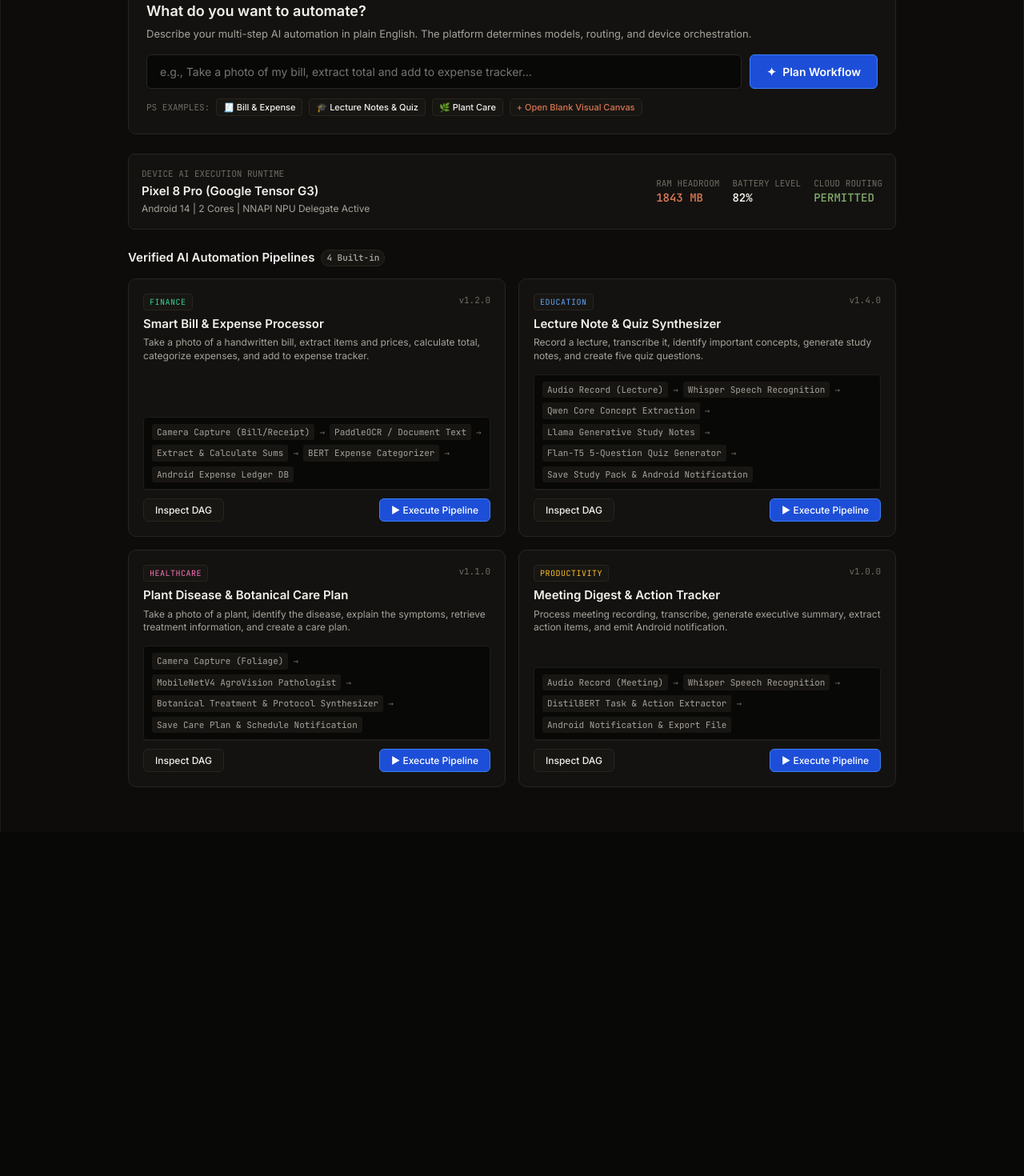
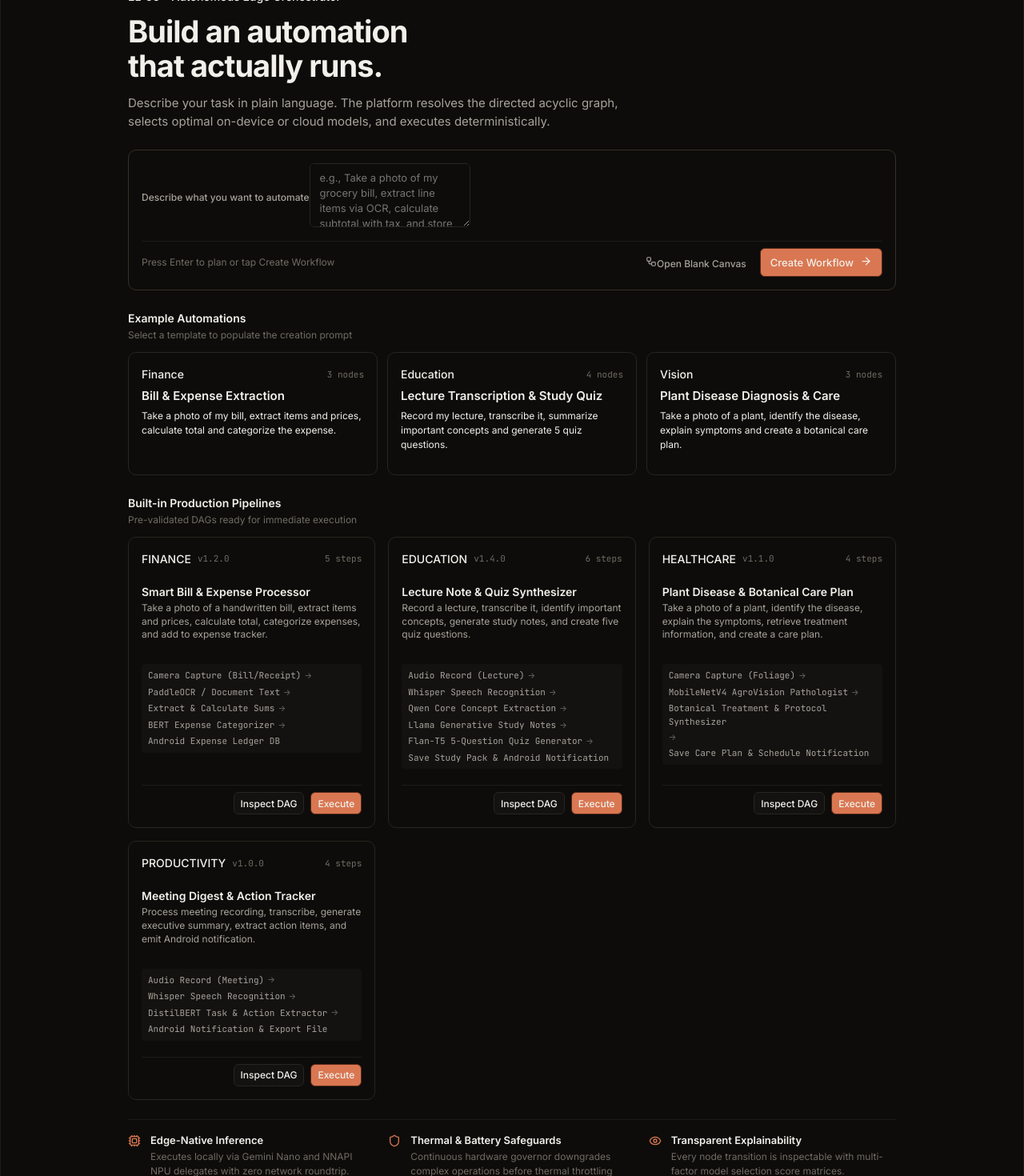
Before and after one commit to MandarVade/ai-automation-platform, a React (Vite) app: page / in a window 1280 px wide. Shown: the part 200-1670 px from the top of the page at 80% size. Before the commit the page ends 1240 px from the top, so only its background shows below. Built offline with nearby package versions, Linux system fonts and the light colour scheme.

Commit message:
feat(ui): redesign home experience

```diff
--- a/package.json
+++ b/package.json
@@ -13,6 +13,7 @@
     "@fontsource/inter": "^5.3.0",
     "@fontsource/jetbrains-mono": "^5.3.0",
     "lucide-react": "^1.51.0",
+    "motion": "^14.0.0",
     "react": "^18.3.1",
     "react-dom": "^18.3.1",
     "tesseract.js": "^7.0.0"
--- a/src/index.css
+++ b/src/index.css
@@ -1916,3 +1916,230 @@ pre, code {
     display: none;
   }
 }
+
+/* ==========================================================================
+   EL-06 Home Experience (Phase 3)
+   ========================================================================== */
+
+.el-home {
+  display: flex;
+  flex-direction: column;
+  gap: var(--space-6);
+  padding: var(--space-2) 0 var(--space-8) 0;
+}
+
+/* Hero Section */
+.el-home__hero {
+  display: flex;
+  flex-direction: column;
+  align-items: flex-start;
+  gap: var(--space-2);
+  max-width: 720px;
+}
+
+.el-home__context-badge {
+  margin-bottom: var(--space-1);
+}
+
+.el-home__headline {
+  font-family: var(--font-sans);
+  font-size: 38px;
+  line-height: 1.15;
+  font-weight: 700;
+  color: var(--color-text-primary);
+  letter-spacing: -0.025em;
+}
+
+.el-home__subheadline {
+  font-size: 15px;
+  line-height: 1.55;
+  color: var(--color-text-secondary);
+  max-width: 620px;
+  margin-top: var(--space-1);
+}
+
+/* Natural-Language Creation Input Card */
+.el-home__input-section {
+  width: 100%;
+}
+
+.el-home__form {
+  width: 100%;
+}
+
+.el-home__input-box {
+  background-color: var(--color-surface);
+  border: 1px solid var(--color-border-strong);
+  border-radius: var(--radius-md);
+  padding: var(--space-4);
+  display: flex;
+  flex-direction: column;
+  gap: var(--space-3);
+  transition: border-color 0.15s ease;
+}
+
+.el-home__input-box:focus-within {
+  border-color: var(--color-accent);
+}
+
+.el-home__input-actions {
+  display: flex;
+  align-items: center;
+  justify-content: space-between;
+  flex-wrap: wrap;
+  gap: var(--space-2);
+  padding-top: var(--space-2);
+  border-top: 1px solid var(--color-border-subtle);
+}
+
+.el-home__input-hint {
+  font-size: 12px;
+  color: var(--color-text-muted);
+}
+
+.el-home__btn-group {
+  display: flex;
+  align-items: center;
+  gap: var(--space-2);
+}
+
+/* Section Header Labels */
+.el-home__section-label {
+  display: flex;
+  flex-direction: column;
+  gap: 2px;
+  font-size: 14px;
+  font-weight: 600;
+  color: var(--color-text-primary);
+  margin-bottom: var(--space-3);
+}
+
+.el-home__section-sublabel {
+  font-size: 12px;
+  font-weight: 400;
+  color: var(--color-text-muted);
+}
+
+/* Example Prompts Grid */
+.el-home__examples-grid {
+  display: grid;
+  grid-template-columns: repeat(auto-fit, minmax(240px, 1fr));
+  gap: var(--space-3);
+}
+
+.el-home__example-card {
+  transition: border-color 0.15s ease, background-color 0.15s ease;
+}
+
+/* Verified Pipelines Grid */
+.el-home__verified-grid {
+  display: grid;
+  grid-template-columns: repeat(auto-fit, minmax(280px, 1fr));
+  gap: var(--space-4);
+}
+
+.el-home__verified-card {
+  display: flex;
+  flex-direction: column;
+  justify-content: space-between;
+  gap: var(--space-3);
+}
+
+.el-home__verified-card-top {
+  display: flex;
+  align-items: center;
+  justify-content: space-between;
+}
+
+.el-home__pipeline-chain {
+  display: flex;
+  align-items: center;
+  flex-wrap: wrap;
+  gap: 4px;
+  padding: 6px 8px;
+  background-color: var(--color-surface-secondary);
+  border-radius: var(--radius-xs);
+  margin: var(--space-2) 0;
+}
+
+.el-home__chain-chip {
+  font-size: 11px;
+  font-family: var(--font-mono);
+  color: var(--color-text-secondary);
+}
+
+.el-home__chain-arrow {
+  font-size: 10px;
+  color: var(--color-text-muted);
+}
+
+.el-home__verified-actions {
+  display: flex;
+  align-items: center;
+  justify-content: flex-end;
+  gap: var(--space-2);
+  margin-top: auto;
+  padding-top: var(--space-2);
+  border-top: 1px solid var(--color-border-subtle);
+}
+
+/* Supporting Trust Architecture Grid */
+.el-home__trust-section {
+  padding-top: var(--space-4);
+  border-top: 1px solid var(--color-border-subtle);
+}
+
+.el-home__trust-grid {
+  display: grid;
+  grid-template-columns: repeat(auto-fit, minmax(220px, 1fr));
+  gap: var(--space-4);
+}
+
+.el-home__trust-item {
+  display: flex;
+  align-items: flex-start;
+  gap: var(--space-3);
+}
+
+.el-home__trust-icon {
+  color: var(--color-accent);
+  flex-shrink: 0;
+  margin-top: 2px;
+}
+
+.el-home__trust-title {
+  font-size: 13px;
+  font-weight: 600;
+  color: var(--color-text-primary);
+  margin-bottom: 2px;
+}
+
+.el-home__trust-desc {
+  font-size: 12px;
+  color: var(--color-text-muted);
+  line-height: 1.45;
+}
+
+/* Responsive adjustments for Home */
+@media (max-width: 600px) {
+  .el-home__headline {
+    font-size: 28px;
+    line-height: 1.2;
+  }
+  .el-home__subheadline {
+    font-size: 13px;
+  }
+  .el-home__btn-group {
+    width: 100%;
+    justify-content: flex-end;
+  }
+  .el-home__input-hint {
+    display: none;
+  }
+  .el-home__verified-grid {
+    grid-template-columns: 1fr;
+  }
+  .el-home__examples-grid {
+    grid-template-columns: 1fr;
+  }
+}
--- a/src/ui/components/ui/Button.tsx
+++ b/src/ui/components/ui/Button.tsx
@@ -7,6 +7,7 @@ export interface ButtonProps extends React.ButtonHTMLAttributes<HTMLButtonElemen
   variant?: ButtonVariant;
   size?: ButtonSize;
   isLoading?: boolean;
+  loading?: boolean;
   leftIcon?: React.ReactNode;
   rightIcon?: React.ReactNode;
 }
@@ -17,6 +18,7 @@ export const Button = forwardRef<HTMLButtonElement, ButtonProps>(
       variant = 'secondary',
       size = 'md',
       isLoading = false,
+      loading,
       leftIcon,
       rightIcon,
       disabled,
@@ -26,26 +28,27 @@ export const Button = forwardRef<HTMLButtonElement, ButtonProps>(
     },
     ref
   ) => {
+    const isSpinnerActive = loading !== undefined ? loading : isLoading;
     const baseClass = 'el-btn';
-    const variantClass = `el-btn-${variant}`;
-    const sizeClass = `el-btn-${size}`;
-    const loadingClass = isLoading ? 'el-btn-loading' : '';
+    const variantClass = `el-btn--${variant}`;
+    const sizeClass = `el-btn--${size}`;
+    const loadingClass = isSpinnerActive ? 'el-btn--loading' : '';
 
     return (
       <button
         ref={ref}
-        disabled={disabled || isLoading}
+        disabled={disabled || isSpinnerActive}
         className={`${baseClass} ${variantClass} ${sizeClass} ${loadingClass} ${className}`.trim()}
-        aria-busy={isLoading}
+        aria-busy={isSpinnerActive}
         {...props}
       >
-        {isLoading ? (
-          <span className="el-btn-spinner" aria-hidden="true" />
+        {isSpinnerActive ? (
+          <span className="el-btn__spinner" aria-hidden="true" />
         ) : (
           leftIcon && <span className="el-btn-icon el-btn-icon-left">{leftIcon}</span>
         )}
         <span className="el-btn-text">{children}</span>
-        {!isLoading && rightIcon && (
+        {!isSpinnerActive && rightIcon && (
           <span className="el-btn-icon el-btn-icon-right">{rightIcon}</span>
         )}
       </button>
--- a/src/ui/components/ui/Card.tsx
+++ b/src/ui/components/ui/Card.tsx
@@ -5,12 +5,14 @@ export type CardVariant = 'default' | 'interactive' | 'selected' | 'elevated';
 export interface CardProps extends React.HTMLAttributes<HTMLDivElement> {
   variant?: CardVariant;
   isInteractive?: boolean;
+  interactive?: boolean;
 }
 
 export const Card = forwardRef<HTMLDivElement, CardProps>(
-  ({ variant = 'default', isInteractive = false, className = '', children, ...props }, ref) => {
-    const variantClass = `el-card-${variant}`;
-    const interactiveClass = isInteractive ? 'el-card-interactive' : '';
+  ({ variant = 'default', isInteractive = false, interactive = false, className = '', children, ...props }, ref) => {
+    const hasInteractive = isInteractive || interactive;
+    const variantClass = variant !== 'default' ? `el-card--${variant}` : '';
+    const interactiveClass = hasInteractive ? 'el-card--interactive' : '';
 
     return (
       <div
--- a/src/ui/screens/HomeScreen.tsx
+++ b/src/ui/screens/HomeScreen.tsx
@@ -2,6 +2,9 @@ import React, { useState } from 'react';
 import { Workflow } from '../../types/workflow';
 import { DeviceContext } from '../../types/device';
 import { DEMO_WORKFLOWS } from '../../data/templates';
+import { Button, Card, CardHeader, CardTitle, CardDescription, Textarea, Badge } from '../components/ui';
+import { ArrowRight, Sparkles, Shield, Cpu, Eye, Workflow as WorkflowIcon } from 'lucide-react';
+import { motion } from 'motion/react';
 
 interface HomeScreenProps {
   device: DeviceContext;
@@ -11,168 +14,306 @@ interface HomeScreenProps {
   onOpenVisualBuilder: () => void;
 }
 
+interface ExamplePrompt {
+  id: string;
+  title: string;
+  category: string;
+  prompt: string;
+  nodeCount: number;
+}
+
+const EXAMPLE_PROMPTS: ExamplePrompt[] = [
+  {
+    id: 'receipt',
+    title: 'Bill & Expense Extraction',
+    category: 'Finance',
+    prompt: 'Take a photo of my bill, extract items and prices, calculate total and categorize the expense.',
+    nodeCount: 3,
+  },
+  {
+    id: 'study',
+    title: 'Lecture Transcription & Study Quiz',
+    category: 'Education',
+    prompt: 'Record my lecture, transcribe it, summarize important concepts and generate 5 quiz questions.',
+    nodeCount: 4,
+  },
+  {
+    id: 'botany',
+    title: 'Plant Disease Diagnosis & Care',
+    category: 'Vision',
+    prompt: 'Take a photo of a plant, identify the disease, explain symptoms and create a botanical care plan.',
+    nodeCount: 3,
+  },
+];
+
 export const HomeScreen: React.FC<HomeScreenProps> = ({
   device,
   onSelectWorkflow,
   onRunWorkflow,
   onStartNLPlan,
-  onOpenVisualBuilder
+  onOpenVisualBuilder,
 }) => {
   const [prompt, setPrompt] = useState('');
+  const [isSubmitting, setIsSubmitting] = useState(false);
+  const [error, setError] = useState<string | null>(null);
 
-  const handleGenerate = (e: React.FormEvent) => {
+  const handleSubmit = (e: React.FormEvent) => {
     e.preventDefault();
-    if (prompt.trim()) {
+    if (!prompt.trim()) {
+      setError('Please describe an automation task before submitting.');
+      return;
+    }
+    setError(null);
+    setIsSubmitting(true);
     onStartNLPlan(prompt.trim());
-    }
   };
 
-  const samplePrompts = [
-    'Take a photo of my bill, extract items and prices, calculate total and categorize the expense.',
-    'Record my lecture, transcribe it, summarize important concepts and generate 5 quiz questions.',
-    'Take a photo of a plant, identify the disease, explain symptoms and create a botanical care plan.'
-  ];
+  const handleSelectExample = (examplePrompt: string) => {
+    setPrompt(examplePrompt);
+    setError(null);
+  };
 
   return (
-    <div>
-      {/* Hero Intent Creation Box */}
-      <section className="hero-box">
-        <h2>What do you want to automate?</h2>
-        <p>Describe your multi-step AI automation in plain English. The platform determines models, routing, and device orchestration.</p>
-
-        <form onSubmit={handleGenerate}>
-          <div className="nl-input-wrapper">
-            <input
-              type="text"
-              className="nl-input"
-              placeholder="e.g., Take a photo of my bill, extract total and add to expense tracker..."
-              value={prompt}
-              onChange={(e) => setPrompt(e.target.value)}
-            />
-            <button type="submit" className="btn-generate">
-              <span>✦</span> Plan Workflow
-            </button>
-          </div>
-        </form>
-
-        {/* Quick Suggestion Chips */}
-        <div style={{ marginTop: '12px', display: 'flex', gap: '8px', flexWrap: 'wrap', alignItems: 'center' }}>
-          <span style={{ fontSize: '11px', color: 'var(--text-muted)', fontFamily: 'var(--font-mono)' }}>PS EXAMPLES:</span>
-          {samplePrompts.map((p, idx) => (
-            <button
-              key={idx}
-              className="btn-secondary"
-              style={{ fontSize: '11px', padding: '3px 8px', borderRadius: '4px' }}
-              onClick={() => onStartNLPlan(p)}
+    <div className="el-home">
+      {/* 1. Hero Section */}
+      <motion.section
+        className="el-home__hero"
+        initial={{ opacity: 0, y: 12 }}
+        animate={{ opacity: 1, y: 0 }}
+        transition={{ duration: 0.35, ease: 'easeOut' }}
       >
-              {idx === 0 ? '🧾 Bill & Expense' : idx === 1 ? '🎓 Lecture Notes & Quiz' : '🌿 Plant Care'}
-            </button>
-          ))}
-          <button
-            className="btn-secondary"
-            style={{ fontSize: '11px', padding: '3px 8px', color: 'var(--accent-cyan)' }}
-            onClick={onOpenVisualBuilder}
-          >
-            + Open Blank Visual Canvas
-          </button>
-        </div>
-      </section>
-
-      {/* Device AI Readiness Card */}
-      <section style={{ marginBottom: '24px' }}>
-        <div
-          style={{
-            background: 'var(--bg-surface-1)',
-            border: '1px solid var(--border-default)',
-            borderRadius: '8px',
-            padding: '16px',
-            display: 'flex',
-            alignItems: 'center',
-            justifyContent: 'space-between',
-            flexWrap: 'wrap',
-            gap: '16px'
-          }}
-        >
-          <div>
-            <div style={{ fontSize: '11px', fontFamily: 'var(--font-mono)', color: 'var(--text-muted)' }}>
-              DEVICE AI EXECUTION RUNTIME
-            </div>
-            <div style={{ fontSize: '15px', fontWeight: 600, color: 'var(--text-primary)', marginTop: '2px' }}>
-              {device.deviceModel}
-            </div>
-            <div style={{ fontSize: '12px', color: 'var(--text-secondary)', marginTop: '2px' }}>
-              Android {device.androidVersion} | {device.cpuCores} Cores | {device.hasNpu ? 'NNAPI NPU Delegate Active' : 'CPU Delegate'}
-            </div>
+        <div className="el-home__context-badge">
+          <Badge variant="accent" size="sm">
+            EL-06 • Autonomous Edge Orchestrator
+          </Badge>
         </div>
 
-          <div style={{ display: 'flex', gap: '16px' }}>
-            <div className="stat-item">
-              <span className="stat-label">RAM Headroom</span>
-              <span className="stat-value" style={{ color: device.availableRamMb < 1500 ? 'var(--status-warning)' : 'var(--accent-cyan)' }}>
-                {device.availableRamMb} MB
-              </span>
+        <h1 className="el-home__headline">
+          Build an automation
+          <br />
+          that actually runs.
+        </h1>
+
+        <p className="el-home__subheadline">
+          Describe your task in plain language. The platform resolves the directed acyclic graph,
+          selects optimal on-device or cloud models, and executes deterministically.
+        </p>
+      </motion.section>
+
+      {/* 2. Natural-Language Creation Input Card */}
+      <motion.section
+        className="el-home__input-section"
+        initial={{ opacity: 0, y: 16 }}
+        animate={{ opacity: 1, y: 0 }}
+        transition={{ duration: 0.4, delay: 0.08, ease: 'easeOut' }}
+      >
+        <form onSubmit={handleSubmit} className="el-home__form">
+          <div className="el-home__input-box">
+            <Textarea
+              id="nl-automation-prompt"
+              label="Describe what you want to automate"
+              placeholder="e.g., Take a photo of my grocery bill, extract line items via OCR, calculate subtotal with tax, and store structured record..."
+              value={prompt}
+              onChange={(e) => {
+                setPrompt(e.target.value);
+                if (error) setError(null);
+              }}
+              onKeyDown={(e) => {
+                if (e.key === 'Enter' && !e.shiftKey) {
+                  e.preventDefault();
+                  handleSubmit(e);
+                }
+              }}
+              rows={3}
+              error={error || undefined}
+              disabled={isSubmitting}
+            />
+
+            <div className="el-home__input-actions">
+              <div className="el-home__input-hint">
+                <span>Press Enter to plan or tap Create Workflow</span>
               </div>
-            <div className="stat-item">
-              <span className="stat-label">Battery Level</span>
-              <span className="stat-value">{device.batteryPercentage}%</span>
-            </div>
-            <div className="stat-item">
-              <span className="stat-label">Cloud Routing</span>
-              <span className="stat-value" style={{ color: device.allowCloudInference ? 'var(--status-success)' : 'var(--text-muted)' }}>
-                {device.allowCloudInference ? 'PERMITTED' : 'OFFLINE ONLY'}
-              </span>
+
+              <div className="el-home__btn-group">
+                <Button
+                  type="button"
+                  variant="ghost"
+                  size="sm"
+                  onClick={onOpenVisualBuilder}
+                  title="Open blank visual DAG canvas in Studio"
+                >
+                  <WorkflowIcon size={14} />
+                  <span>Open Blank Canvas</span>
+                </Button>
+
+                <Button
+                  type="submit"
+                  variant="primary"
+                  size="md"
+                  loading={isSubmitting}
+                  rightIcon={<ArrowRight size={15} />}
+                >
+                  Create Workflow
+                </Button>
               </div>
             </div>
           </div>
-      </section>
+        </form>
+      </motion.section>
 
-      {/* Primary Problem Statement Workflows */}
-      <section>
-        <div className="section-header">
-          <div className="section-title">
-            <span>Verified AI Automation Pipelines</span>
-            <span className="badge-count">{DEMO_WORKFLOWS.length} Built-in</span>
-          </div>
+      {/* 3. Actionable Examples */}
+      <motion.section
+        className="el-home__examples-section"
+        initial={{ opacity: 0, y: 16 }}
+        animate={{ opacity: 1, y: 0 }}
+        transition={{ duration: 0.45, delay: 0.16, ease: 'easeOut' }}
+      >
+        <div className="el-home__section-label">
+          <span>Example Automations</span>
+          <span className="el-home__section-sublabel">Select a template to populate the creation prompt</span>
         </div>
 
-        <div className="card-grid">
+        <div className="el-home__examples-grid">
+          {EXAMPLE_PROMPTS.map((ex) => (
+            <Card
+              key={ex.id}
+              interactive
+              className={`el-home__example-card ${prompt === ex.prompt ? 'el-card--selected' : ''}`}
+              onClick={() => handleSelectExample(ex.prompt)}
+              role="button"
+              tabIndex={0}
+              onKeyDown={(e) => {
+                if (e.key === 'Enter' || e.key === ' ') {
+                  handleSelectExample(ex.prompt);
+                }
+              }}
+            >
+              <CardHeader>
+                <div style={{ display: 'flex', justifyContent: 'space-between', alignItems: 'center' }}>
+                  <Badge variant="neutral" size="sm">
+                    {ex.category}
+                  </Badge>
+                  <span style={{ fontSize: '11px', fontFamily: 'var(--font-mono)', color: 'var(--color-text-muted)' }}>
+                    {ex.nodeCount} nodes
+                  </span>
+                </div>
+                <CardTitle style={{ marginTop: '6px' }}>{ex.title}</CardTitle>
+                <CardDescription style={{ fontSize: '12px', marginTop: '4px' }}>
+                  {ex.prompt}
+                </CardDescription>
+              </CardHeader>
+            </Card>
+          ))}
+        </div>
+      </motion.section>
+
+      {/* 4. Pre-built Verified Pipelines (Existing Workflows) */}
+      <motion.section
+        className="el-home__verified-section"
+        initial={{ opacity: 0, y: 16 }}
+        animate={{ opacity: 1, y: 0 }}
+        transition={{ duration: 0.5, delay: 0.22, ease: 'easeOut' }}
+      >
+        <div className="el-home__section-label">
+          <span>Built-in Production Pipelines</span>
+          <span className="el-home__section-sublabel">Pre-validated DAGs ready for immediate execution</span>
+        </div>
+
+        <div className="el-home__verified-grid">
           {DEMO_WORKFLOWS.map((wf) => (
-            <div key={wf.id} className="workflow-card">
-              <div>
-                <div className="card-top">
-                  <span className={`card-domain-badge ${wf.domain}`}>{wf.domain}</span>
-                  <span style={{ fontSize: '11px', fontFamily: 'var(--font-mono)', color: 'var(--text-muted)' }}>
+            <Card key={wf.id} className="el-home__verified-card">
+              <div className="el-home__verified-card-top">
+                <div style={{ display: 'flex', alignItems: 'center', gap: '8px' }}>
+                  <Badge variant="accent" size="sm">{wf.domain}</Badge>
+                  <span style={{ fontSize: '11px', fontFamily: 'var(--font-mono)', color: 'var(--color-text-muted)' }}>
                     v{wf.version}
                   </span>
                 </div>
-
-                <div className="card-name">{wf.name}</div>
-                <div className="card-desc">{wf.description}</div>
+                <span style={{ fontSize: '11px', fontFamily: 'var(--font-mono)', color: 'var(--color-text-muted)' }}>
+                  {wf.nodes.length} steps
+                </span>
               </div>
 
-              <div>
-                <div className="card-pipeline-preview">
+              <div style={{ margin: '8px 0' }}>
+                <h3 style={{ fontSize: '14px', fontWeight: 600, color: 'var(--color-text-primary)' }}>
+                  {wf.name}
+                </h3>
+                <p style={{ fontSize: '12px', color: 'var(--color-text-secondary)', marginTop: '2px', lineHeight: 1.4 }}>
+                  {wf.description}
+                </p>
+              </div>
+
+              <div className="el-home__pipeline-chain">
                 {wf.nodes.map((node, i) => (
                   <React.Fragment key={node.id}>
-                      <span className="node-chip">{node.label}</span>
-                      {i < wf.nodes.length - 1 && <span>→</span>}
+                    <span className="el-home__chain-chip">{node.label}</span>
+                    {i < wf.nodes.length - 1 && (
+                      <span className="el-home__chain-arrow">→</span>
+                    )}
                   </React.Fragment>
                 ))}
               </div>
 
-                <div className="card-actions">
-                  <button className="btn-secondary" onClick={() => onSelectWorkflow(wf)}>
+              <div className="el-home__verified-actions">
+                <Button
+                  variant="secondary"
+                  size="sm"
+                  onClick={() => onSelectWorkflow(wf)}
+                >
                   Inspect DAG
-                  </button>
-                  <button className="btn-primary" onClick={() => onRunWorkflow(wf)}>
-                    ▶ Execute Pipeline
-                  </button>
+                </Button>
+                <Button
+                  variant="primary"
+                  size="sm"
+                  onClick={() => onRunWorkflow(wf)}
+                >
+                  Execute
+                </Button>
+              </div>
+            </Card>
+          ))}
+        </div>
+      </motion.section>
+
+      {/* 5. Supporting Capability / Trust Architecture */}
+      <motion.section
+        className="el-home__trust-section"
+        initial={{ opacity: 0 }}
+        animate={{ opacity: 1 }}
+        transition={{ duration: 0.55, delay: 0.28, ease: 'easeOut' }}
+      >
+        <div className="el-home__trust-grid">
+          <div className="el-home__trust-item">
+            <Cpu size={16} className="el-home__trust-icon" />
+            <div>
+              <div className="el-home__trust-title">Edge-Native Inference</div>
+              <div className="el-home__trust-desc">
+                Executes locally via Gemini Nano and NNAPI NPU delegates with zero network roundtrip.
               </div>
             </div>
           </div>
-          ))}
+
+          <div className="el-home__trust-item">
+            <Shield size={16} className="el-home__trust-icon" />
+            <div>
+              <div className="el-home__trust-title">Thermal & Battery Safeguards</div>
+              <div className="el-home__trust-desc">
+                Continuous hardware governor downgrades complex operations before thermal throttling occurs.
               </div>
-      </section>
+            </div>
+          </div>
+
+          <div className="el-home__trust-item">
+            <Eye size={16} className="el-home__trust-icon" />
+            <div>
+              <div className="el-home__trust-title">Transparent Explainability</div>
+              <div className="el-home__trust-desc">
+                Every node transition is inspectable with multi-factor model selection score matrices.
+              </div>
+            </div>
+          </div>
+        </div>
+      </motion.section>
     </div>
   );
 };
```
Also changed, not shown: 1 other file (tests, documents, lock files or other folders). Lines whose indentation alone changed are shown as unchanged.
